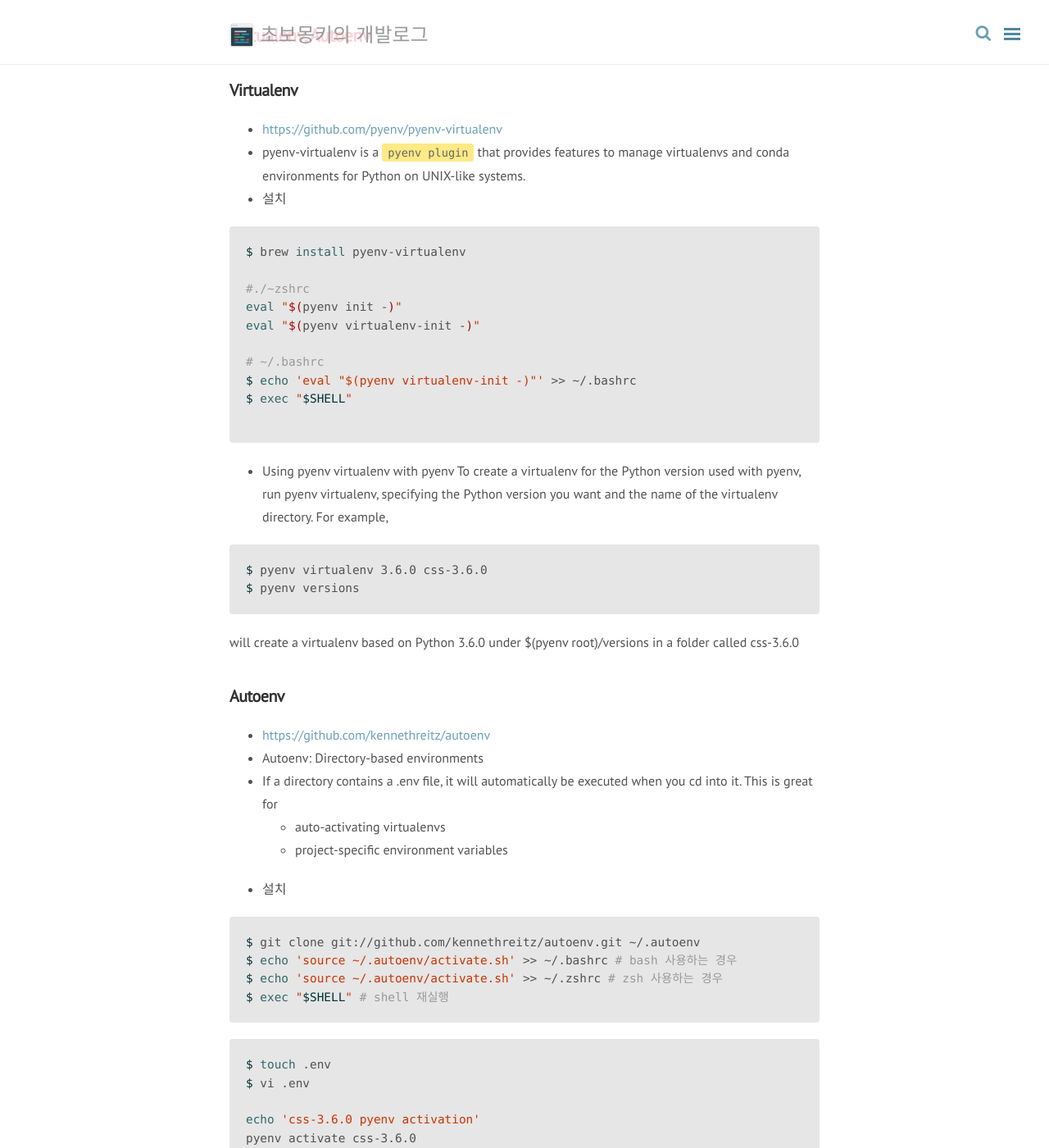
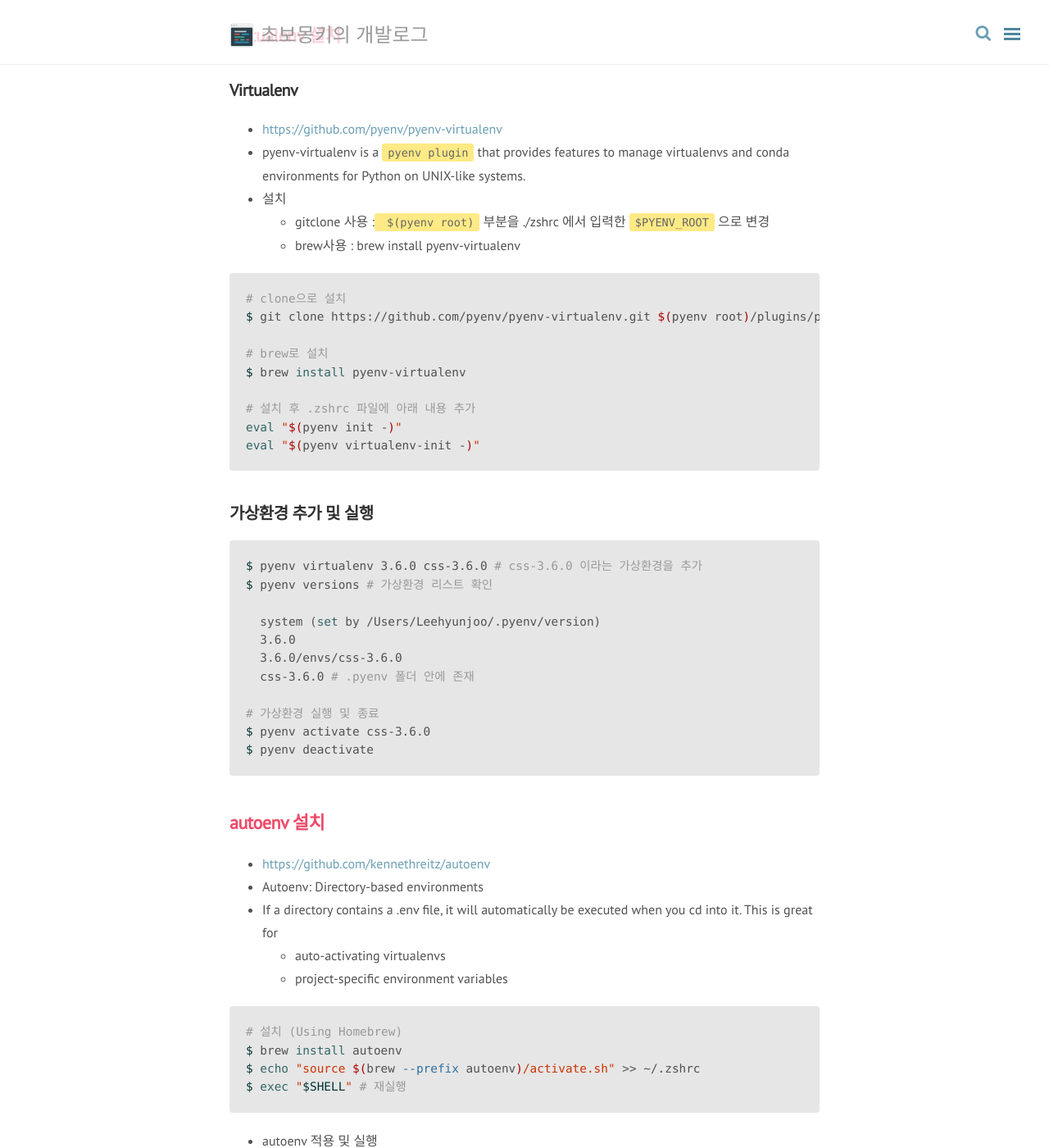
Before and after one commit to wayhome25/wayhome25.github.io, a Jekyll site: the page built from _posts/cs/2017-03-27-cs-01.md, in a window 1280 px wide and 1400 px high, scrolled down 4169 px. Shown: the whole window at 82% size. Built offline with Jekyll 4.4.1, drawn with Linux system fonts in a browser that asks for light colours; nearby versions of some CDN libraries; comment, search, counter and statistics services are not loaded; some of the changed text lies outside the part shown.

Commit message:
포스트 추가

````diff
--- a/_posts/cs/2017-03-27-cs-01.md
+++ b/_posts/cs/2017-03-27-cs-01.md
@@ -57,7 +57,7 @@ $ - move end of line
 ```
 <center>
  <figure>
- <img src="/assets/post-img/etc/vi-cheat.png" alt="views">
+ <img max-width="120%" src="/assets/post-img/etc/vi-cheat.png" alt="views">
  <figcaption></figcaption>
  </figure>
  </center>
@@ -108,13 +108,13 @@ eval "$(pyenv init -)"
 $ source ~/.zshrc #재실행
 $ exec "$SHELL" # shell 재실행
 ```
-### python 3.6.0 설치 및 실행버전 선택
+### python 3.6.0 설치
 
 ```shell
 $ pyenv version
-$ pyenv install --list # 설치 가능한 패키지 목록
+$ pyenv install --list # 설치 가능한 패키지 목록 (파이썬 버전별 목록)
 $ pyenv install 3.6.0 # python 설치
-$ pyenv shell 3.6.0 # pyhotn 3.6.0으로 shell 실행
+$ pyenv shell 3.6.0 # pyhotn 3.6.0으로 shell 실행 > autoenv를 사용하면 별도 지정이 필요 없음
 $ python --version
 ```
 
@@ -132,65 +132,79 @@ $ brew install openssl readline xz
 $ apt-get install -y make build-essential libssl-dev zlib1g-dev libbz2-dev libreadline-dev libsqlite3-dev wget curl llvm libncurses5-dev xz-utils
 ```
 
-## Virtualenv, Autoenv
+## Virtualenv 설치
 
 ### Virtualenv
 - <https://github.com/pyenv/pyenv-virtualenv>
 - pyenv-virtualenv is a `pyenv plugin` that provides features to manage virtualenvs and conda environments for Python on UNIX-like systems.
 - 설치
+  - gitclone 사용 :` $(pyenv root)` 부분을 ./zshrc 에서 입력한 `$PYENV_ROOT` 으로 변경
+  - brew사용 : brew install pyenv-virtualenv
 
 ```shell
+# clone으로 설치
+$ git clone https://github.com/pyenv/pyenv-virtualenv.git $(pyenv root)/plugins/pyenv-virtualenv
+
+# brew로 설치
 $ brew install pyenv-virtualenv
 
-#./~zshrc
+# 설치 후 .zshrc 파일에 아래 내용 추가
 eval "$(pyenv init -)"
 eval "$(pyenv virtualenv-init -)"
-
-# ~/.bashrc
-$ echo 'eval "$(pyenv virtualenv-init -)"' >> ~/.bashrc
-$ exec "$SHELL"
-
 ```
 
-- Using pyenv virtualenv with pyenv
-To create a virtualenv for the Python version used with pyenv, run pyenv virtualenv, specifying the Python version you want and the name of the virtualenv directory. For example,
+### 가상환경 추가 및 실행
 
 ```shell
-$ pyenv virtualenv 3.6.0 css-3.6.0
-$ pyenv versions
+$ pyenv virtualenv 3.6.0 css-3.6.0 # css-3.6.0 이라는 가상환경을 추가
+$ pyenv versions # 가상환경 리스트 확인
+
+  system (set by /Users/Leehyunjoo/.pyenv/version)
+  3.6.0
+  3.6.0/envs/css-3.6.0
+  css-3.6.0 # .pyenv 폴더 안에 존재
+
+# 가상환경 실행 및 종료
+$ pyenv activate css-3.6.0
+$ pyenv deactivate
 ```
 
-will create a virtualenv based on Python 3.6.0 under $(pyenv root)/versions in a folder called css-3.6.0
 
-### Autoenv
+## autoenv 설치
+
 - <https://github.com/kennethreitz/autoenv>
 - Autoenv: Directory-based environments
 - If a directory contains a .env file, it will automatically be executed when you cd into it. This is great for
   - auto-activating virtualenvs
   - project-specific environment variables
-- 설치
 
 ```shell
-$ git clone git://github.com/kennethreitz/autoenv.git ~/.autoenv
-$ echo 'source ~/.autoenv/activate.sh' >> ~/.bashrc # bash 사용하는 경우
-$ echo 'source ~/.autoenv/activate.sh' >> ~/.zshrc # zsh 사용하는 경우
-$ exec "$SHELL" # shell 재실행
+# 설치 (Using Homebrew)
+$ brew install autoenv
+$ echo "source $(brew --prefix autoenv)/activate.sh" >> ~/.zshrc
+$ exec "$SHELL" # 재실행
+```
+- autoenv 적용 및 실행
+> 프로젝트 폴더 내에 .env 파일을 만들어 원하는 가상환경 내용을 입력한다.
+
+```shell
+# 프로젝트 폴더로 이동 후
+$ touch .env
+$ vim .env
+
+# ~/.env 에 아래 내용 입력
+$ pyenv activate css-3.6.0
+$ cd ./ # 나갔다가 다시 들어오면 virtualenv 환경이 켜짐
 ```
 
-```shell
-$ touch .env
-$ vi .env
+---
 
-echo 'css-3.6.0 pyenv activation'
-pyenv activate css-3.6.0
-
-$ cd ./
-```
----
 ## Jupyter Notebook
 
+- autoenv가 켜진 상태에서 jupyter 설치
+- 가상환경 위에서 재설치 필요
+
 ```shell
-$ pip3 install jupyter
+$ pip install jupyter
 $ pip list
-$ jupyter notebook/
 ```
````
Also changed, not shown: _posts/TIL(Today I Learned)/2017-03-27-TIL.md (+3 -8 lines), _posts/TIL(Today I Learned)/2017-03-28-TIL.md (added, +18 -0 lines), _posts/cs/2017-03-26-note.md (added, +93 -0 lines), _posts/etc/2017-03-12-zsh-alias.md (+25 -2 lines), _posts/git/2017-03-27-git-00-intro.md (added, +32 -0 lines).
